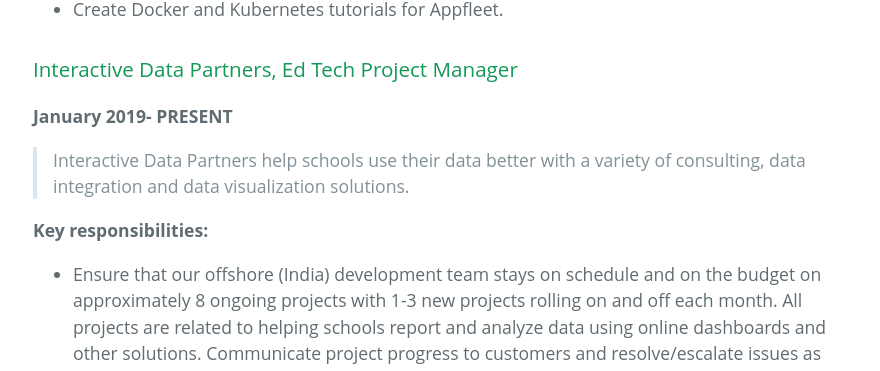
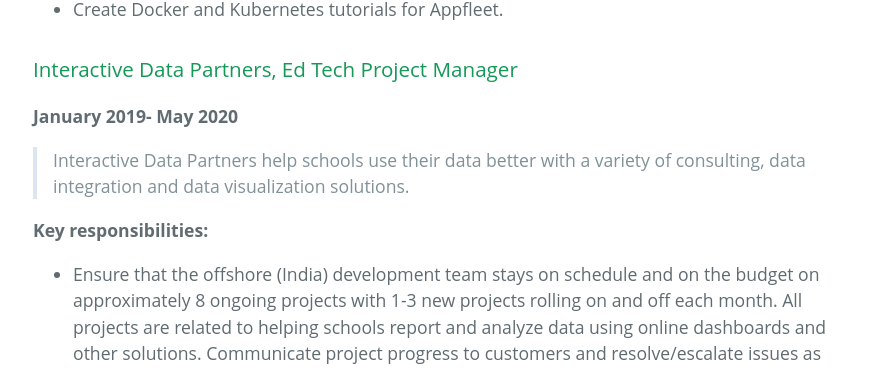
Before and after one commit to andreipope/andreipope.github.io, a Jekyll site: the page built from pages/cv.md, in a window 1280 px wide and 900 px high, scrolled down 1482 px. Shown: the part 156-527 px from the top of the window, without its empty margins (191-1071 px from the left). Built offline with Jekyll 4.4.1, drawn with Linux system fonts in a browser that asks for light colours; some of the changed text lies outside the part shown.

Commit message:
Update cv.md

```diff
--- a/pages/cv.md
+++ b/pages/cv.md
@@ -39,11 +39,11 @@ layout: cv
 * Create Docker and Kubernetes tutorials for Appfleet.
 
 ### Interactive Data Partners, Ed Tech Project Manager
-**January 2019- PRESENT**
+**January 2019- May 2020**
 > Interactive Data Partners help schools use their data better with a variety of consulting, data integration and data visualization solutions.
 
 **Key responsibilities:**
-* Ensure that our offshore (India) development team stays on schedule and on the budget on approximately 8 ongoing projects with 1-3 new projects rolling on and off each month. All projects are related to helping schools report and analyze data using online dashboards and other solutions. Communicate project progress to customers and resolve/escalate issues as needed
+* Ensure that the offshore (India) development team stays on schedule and on the budget on approximately 8 ongoing projects with 1-3 new projects rolling on and off each month. All projects are related to helping schools report and analyze data using online dashboards and other solutions. Communicate project progress to customers and resolve/escalate issues as needed
 * The main components of ongoing projects are monthly calls with customers to brainstorm new solutions and coordination with the development team to create prototypes of the new ideas and then execute the ideas that look promising. New projects also have elements of data integration to organize and confirm a school's data is complete and accurate, and implementation of our baseline solutions (like a starter package)
 
 
```
